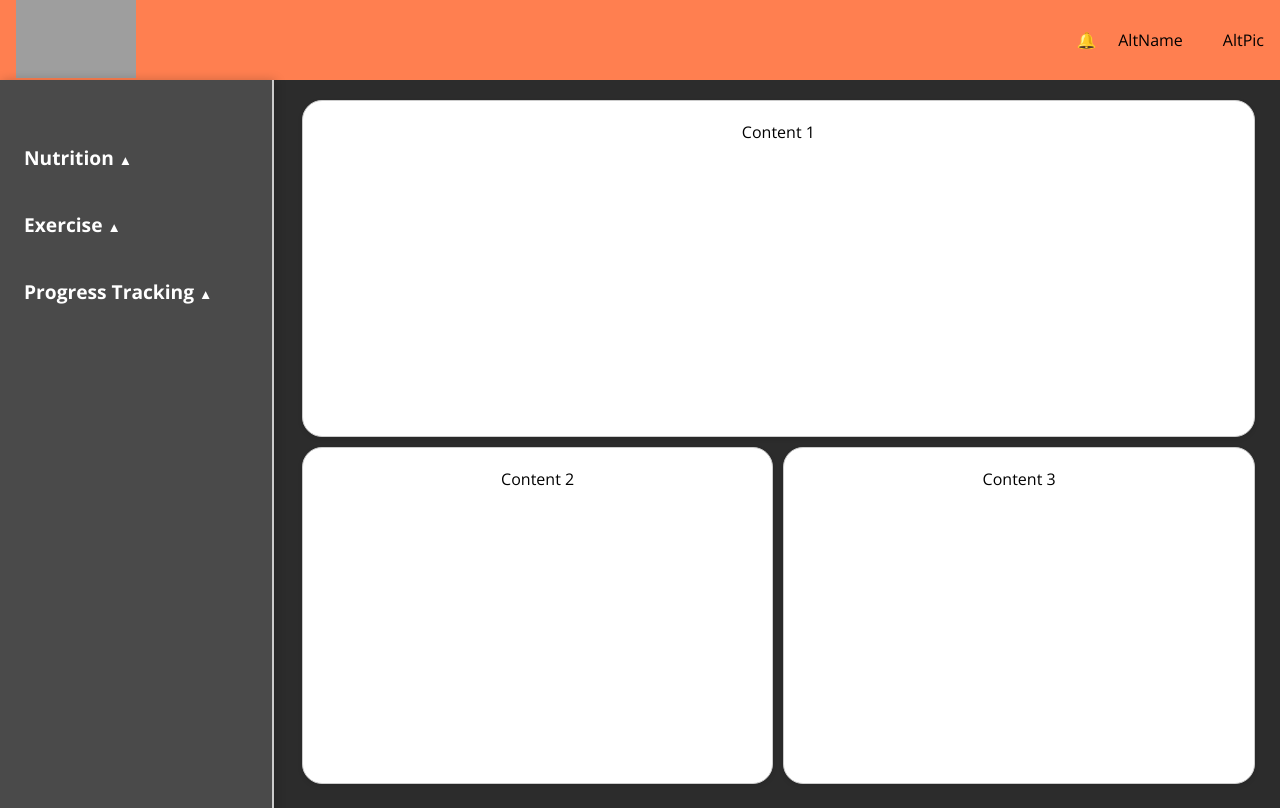
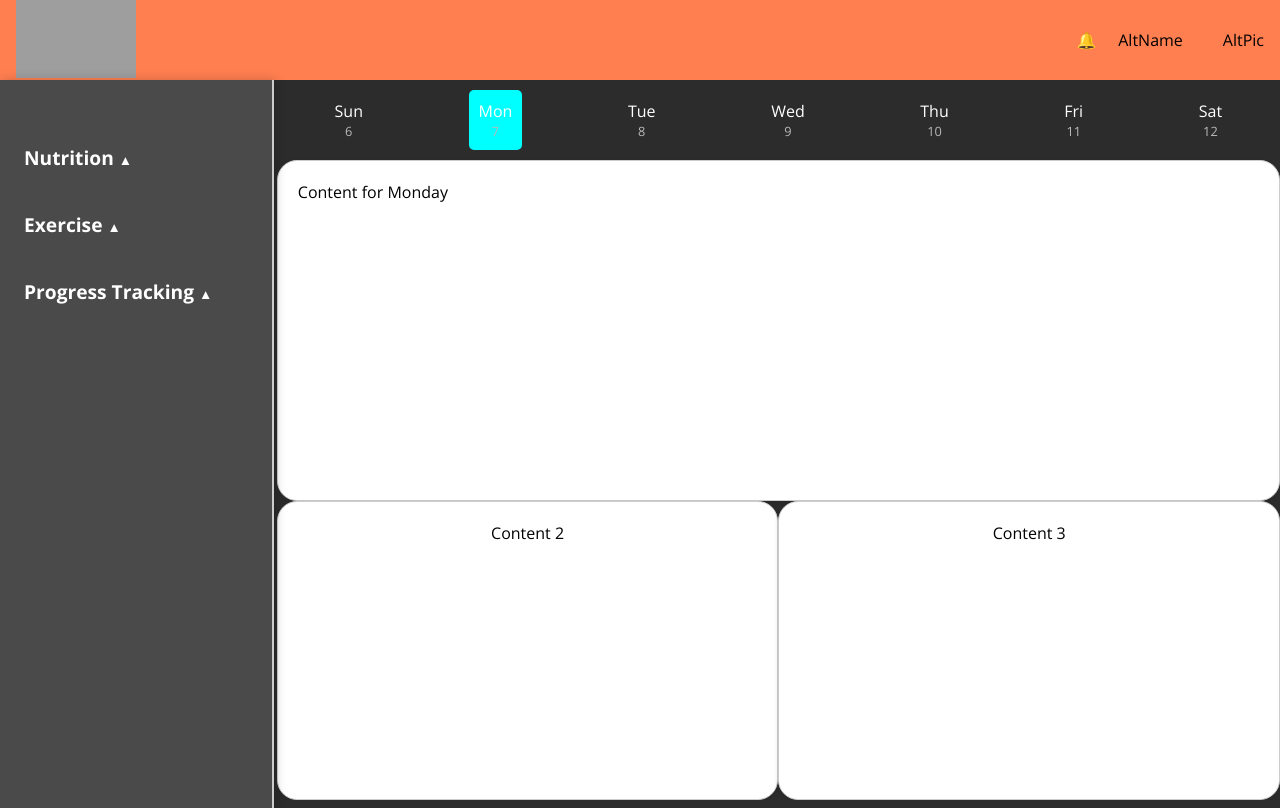
Before and after one commit to cstlford/ShapeShift_Frontend, a React (Vite) app in the folder frontend/: page /dashboard in a window 1280 px wide. Built offline with nearby package versions, Linux system fonts and the light colour scheme; grey boxes are pictures that could not be loaded.

Commit message:
weekly calendar view in dashboard

```diff
--- a/frontend/src/pages/App/DashboardPage/index.css
+++ b/frontend/src/pages/App/DashboardPage/index.css
@@ -1,27 +1,54 @@
 .dash-container {
-  display: grid;
-  grid-template-columns: 1fr;
-  grid-template-rows: auto;
-  row-gap: 10px;
-  width: 95%;
-  height: 95%;
-  margin-top: 20px;
+  display: flex;
+  flex-direction: column;
+  width: 100%;
+  height: 100vh;
 }
 
 .box {
   padding: 20px;
-  text-align: center;
-  background-color: white;
-  box-shadow: 0 2px 5px rgba(0, 0, 0, 0.1);
-  border-radius: 20px;
+  border: 1px solid #ccc;
+  box-sizing: border-box;
 }
 
 .row1 {
-  grid-column: 1 / -1;
+  flex: 1;
+  display: flex;
+  align-items: stretch;
 }
 
 .row2 {
-  display: grid;
-  grid-template-columns: 1fr 1fr;
-  column-gap: 10px;
+  display: flex;
+  width: 100%;
+  flex: 1;
 }
+
+.row2 .box {
+  flex: 1;
+  height: 100%;
+}
+
+.week-bar {
+  display: flex;
+  justify-content: space-around;
+  padding: 10px 0;
+}
+
+.day {
+  padding: 10px;
+  cursor: pointer;
+  border-radius: 5px;
+  transition: background-color 0.3s;
+  text-align: center;
+  color: white;
+}
+
+.day.active {
+  background-color: var(--primary-color);
+  color: white;
+}
+
+.day-date {
+  font-size: 0.8em;
+  color: #b9b9b9;
+}
--- a/frontend/src/pages/App/DashboardPage/index.tsx
+++ b/frontend/src/pages/App/DashboardPage/index.tsx
@@ -1,11 +1,61 @@
+import { useState } from "react";
 import AppLayout from "../../../layouts/AppLayout";
 import "./index.css";
 
+const daysOfWeek = ["Sun", "Mon", "Tue", "Wed", "Thu", "Fri", "Sat"];
+
 const DashboardPage = () => {
+  const today = new Date();
+  const currentDayIndex = today.getDay();
+  const [selectedDay, setSelectedDay] = useState(currentDayIndex);
+
+  const handleDayClick = (index: number) => {
+    setSelectedDay(index);
+  };
+
+  const getContentForDay = (dayIndex: number) => {
+    switch (dayIndex) {
+      case 0:
+        return "Content for Sunday";
+      case 1:
+        return "Content for Monday";
+      case 2:
+        return "Content for Tuesday";
+      case 3:
+        return "Content for Wednesday";
+      case 4:
+        return "Content for Thursday";
+      case 5:
+        return "Content for Friday";
+      case 6:
+        return "Content for Saturday";
+      default:
+        return "Content for Today";
+    }
+  };
+
+  const getDateForDay = (index: number) => {
+    const date = new Date(today);
+    date.setDate(today.getDate() - currentDayIndex + index);
+    return date.getDate();
+  };
+
   return (
     <AppLayout>
       <div className="dash-container">
-        <div className="box row1">Content 1</div>
+        <div className="week-bar">
+          {daysOfWeek.map((day, index) => (
+            <div
+              key={index}
+              className={`day ${selectedDay === index ? "active" : ""}`}
+              onClick={() => handleDayClick(index)}
+            >
+              <div>{day}</div>
+              <div className="day-date">{getDateForDay(index)}</div>
+            </div>
+          ))}
+        </div>
+        <div className="box row1">{getContentForDay(selectedDay)}</div>
         <div className="row2">
           <div className="box">Content 2</div>
           <div className="box">Content 3</div>
```
